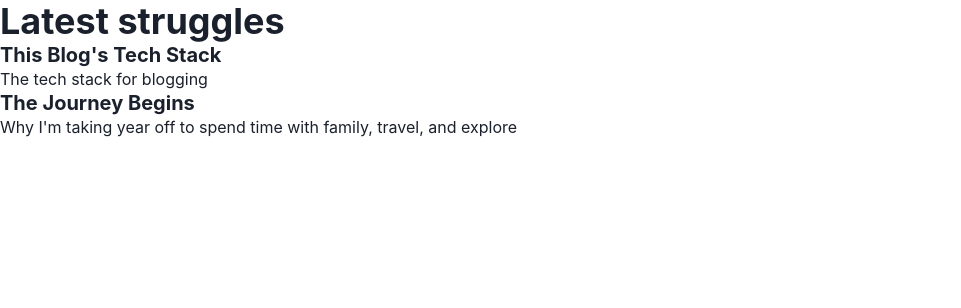
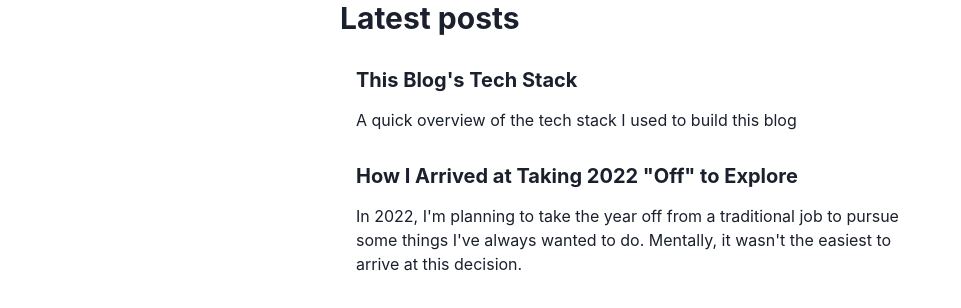
Before and after one commit to commanderking/exploration_year, a Next.js app: page / in a window 1280 px wide. Shown: the top 308 px of the page, without its empty margins (0-961 px from the left). Built offline with nearby package versions, Linux system fonts and the light colour scheme.

Commit message:
style blog and posts

```diff
--- a/components/PostPreview.tsx
+++ b/components/PostPreview.tsx
@@ -1,5 +1,6 @@
 import { Box, Heading, Text, Link } from "@chakra-ui/react";
 import { Post } from "types/post";
+
 type Props = {
   post: Post;
 };
@@ -8,12 +9,14 @@ export const PostPreview = ({ post }: Props) => {
   const { frontMatter } = post;
 
   return (
-    <Link href={`/posts/${post.slug}`} _hover={{ textDecoration: "none" }}>
-      <Box>
-        <Heading size="md">{frontMatter.title}</Heading>
+    <Box p={4} role="group" bg="brand.100">
+      <Link href={`/posts/${post.slug}`} _hover={{ textDecoration: "none" }}>
+        <Heading _groupHover={{ color: "brand.primary" }} mb={4} size="md">
+          {frontMatter.title}
+        </Heading>
         <Text>{frontMatter.description}</Text>
-      </Box>
-    </Link>
+      </Link>
+    </Box>
   );
 };
 
--- a/components/Posts.tsx
+++ b/components/Posts.tsx
@@ -9,7 +9,9 @@ type Props = {
 const Posts = ({ posts }: Props) => {
   return (
     <Box>
-      <Heading>Latest struggles</Heading>
+      <Heading size="lg" mb={4}>
+        Latest posts
+      </Heading>
       {posts.map((post) => {
         return (
           <Box key={post.frontMatter.title}>
--- a/constants/MdxComponents.tsx
+++ b/constants/MdxComponents.tsx
@@ -4,13 +4,15 @@ import {
   ListItem,
   UnorderedList,
   Link,
+  Text,
 } from "@chakra-ui/react";
 
 const components = {
-  ol: (props: any) => <OrderedList {...props} ml={8} />,
+  ol: (props: any) => <OrderedList {...props} ml={8} mb={4} mt={4} />,
   ul: UnorderedList,
   li: ListItem,
   a: Link,
+  p: Text,
 };
 
 export default components;
--- /dev/null
+++ b/constants/theme.tsx
@@ -0,0 +1,11 @@
+import { extendTheme } from "@chakra-ui/react";
+
+const theme = extendTheme({
+  colors: {
+    brand: {
+      primary: "teal",
+    },
+  },
+});
+
+export default theme;
--- a/package.json
+++ b/package.json
@@ -15,6 +15,7 @@
     "gray-matter": "^4.0.3",
     "next": "12.0.7",
     "next-mdx-remote": "^3.0.8",
+    "next-remote-watch": "^1.0.0",
     "react": "17.0.2",
     "react-dom": "17.0.2"
   },
--- a/pages/_app.tsx
+++ b/pages/_app.tsx
@@ -1,9 +1,9 @@
 import type { AppProps } from "next/app";
 import { ChakraProvider } from "@chakra-ui/react";
-
+import theme from "constants/theme";
 function MyApp({ Component, pageProps }: AppProps) {
   return (
-    <ChakraProvider>
+    <ChakraProvider theme={theme}>
       <Component {...pageProps} />
     </ChakraProvider>
   );
--- a/pages/index.tsx
+++ b/pages/index.tsx
@@ -4,6 +4,7 @@ import path from "path";
 import matter from "gray-matter";
 import { Post } from "types/post";
 import Posts from "components/Posts";
+import { Box } from "@chakra-ui/react";
 
 type Props = {
   posts: Post[];
@@ -21,9 +22,9 @@ const Home = ({ posts }: Props) => {
         <link rel="icon" href="/favicon.ico" />
       </Head>
 
-      <main>
+      <Box maxWidth="600px" margin="auto">
         <Posts posts={posts} />
-      </main>
+      </Box>
     </div>
   );
 };
--- a/posts/blog_tech_stack.mdx
+++ b/posts/blog_tech_stack.mdx
@@ -2,11 +2,17 @@
 title: This Blog's Tech Stack
 isPublished: false
 publishedOn: null
-description: The tech stack for blogging
-tags: ["tech"]
+description: A quick overview of the tech stack I used to build this blog
+tags: ["tech", "meta"]
 ---
 
-I've built this blog with the help of two primary resources:
+I've built this blog with the help of two resources:
 
 1. [Josh Comeau's "How I Built My Blog"](https://www.joshwcomeau.com/blog/how-i-built-my-blog/)
 2. [Ebenezer Don's "Building a Blog with Next.js and MDX"](https://blog.jetbrains.com/webstorm/2021/10/building-a-blog-with-next-js-and-mdx/)
+
+What I've tried before:
+
+1. [Gatsby Starter Blog](https://www.gatsbyjs.com/starters/gatsbyjs/gatsby-starter-blog)
+
+The Gatsby starter blog is much quicker to get off the ground, but in recent years, I've enjoyed the developer experience of next.js, so made the switch. As I'm hoping to create some more complex components and data visualizations, I chose the framework that I have enjoyed using the most.
--- a/posts/journey_begins.mdx
+++ b/posts/journey_begins.mdx
@@ -1,14 +1,15 @@
 ---
-title: The Journey Begins
+title: How I Arrived at Taking 2022 "Off" to Explore
 isPublished: false
 publishedOn: null
-description: Why I'm taking year off to spend time with family, travel, and explore
-tags: ["meta"]
+description: In 2022, I'm planning to take the year off from a traditional job to pursue some things I've always wanted to do. Mentally, it wasn't the easiest to arrive at this decision.
+tags: ["Reflection Year"]
 ---
 
-I'm taking a year off from a traditional job to do a number of things. In roughly priority order:
+At the end of 2021, I resigned from a software engineering job at an edtech company where I've worked for almost five years. While I really enjoyed my job, I wanted to pursue another number of other priorities, including:
 
 1. Spend more time with family
-1. Travel more
-1. Explore more creative endeavors
-1. Figure out what I want out of the next phase of my life / career.
+1. Travel (pending COVID cooperation, of course)
+1. Explore creative endeavors
+
+The pandemic certainly played a role in expediting this break, but even had it not been for the pandemic, I may still have arrived at the same decision. Being more than 1/3 of the way to being 100 years old, I've started to feel like life is zooming past me, and will continue to do so if I did not take concrete ways to slow it down.
```
Also changed, not shown: pages/posts/[slug].tsx (+13 -5 lines).
